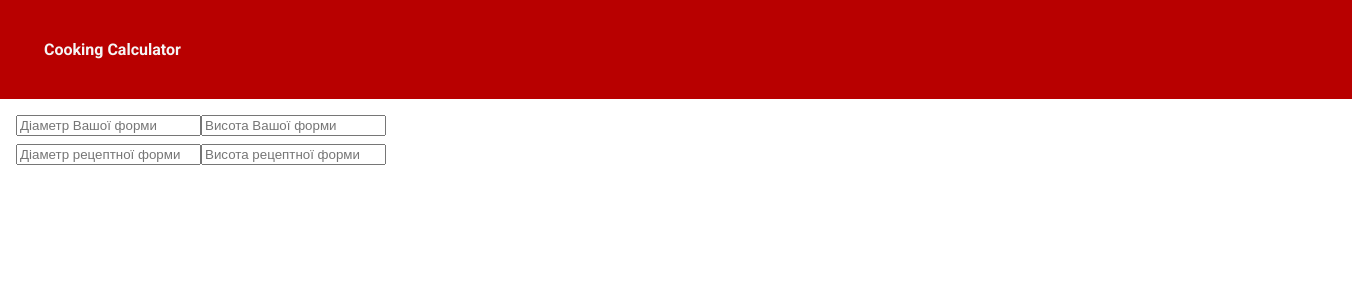
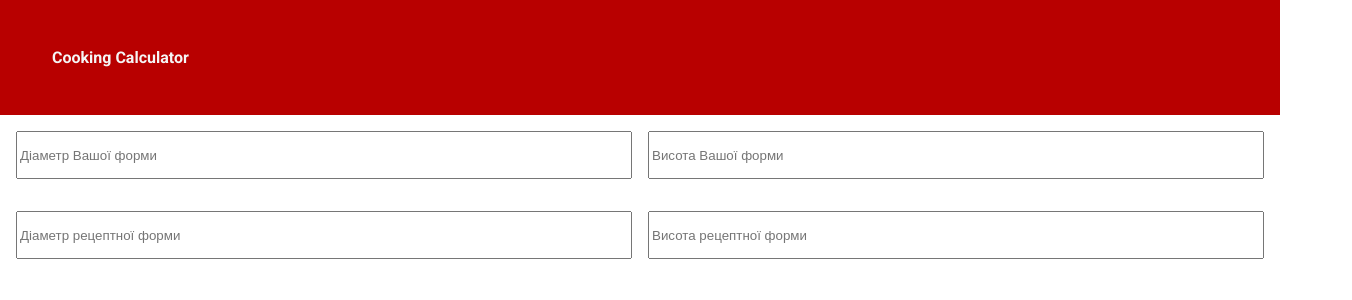
Before and after one commit to muteKey/cooking-utility, a React (Vite) app: page / in a window 1280 px wide. Shown: the top 300 px of the page, 1352 px wide, since content can reach past the window. Built offline with nearby package versions, Linux system fonts and the light colour scheme.

Commit message:
updated layout

```diff
--- a/src/App.jsx
+++ b/src/App.jsx
@@ -36,7 +36,7 @@ function App() {
         {
           coefficient > 0 ? (
             <>
-              <h4>Коефіціент {coefficient}</h4>
+              <h4>Коефіціент {coefficient.toFixed(2)}</h4>
               <div className='ingredients-container'>
               <p>Інгредієнти</p>
               {
@@ -60,8 +60,8 @@ function App() {
               }
             </div>
 
-            <button onClick={handleAddIngredient}>
-              <label>+  Додати інгредієнт</label>
+            <button className='btn-add-ingredient' onClick={handleAddIngredient}>
+              <label>Додати інгредієнт</label>
             </button>
             </>
           ) : null
--- a/src/components/IngredientInput.jsx
+++ b/src/components/IngredientInput.jsx
@@ -19,7 +19,7 @@ export default function IngredientInput(props) {
             />
             {
                 props.result > 0 ?
-                (<h4>{props.result}</h4>)
+                (<h4>{props.result.toFixed(2)}</h4>)
                 : null
             }
         </div>
--- a/src/components/MainParametersForm.jsx
+++ b/src/components/MainParametersForm.jsx
@@ -36,9 +36,9 @@ export default function MainParametersForm(props) {
     }
 
     return (
-        <form>
+        <form className="main-parameters-form">
             <div className='main-parameters'>
-                <div className='parameter-pair'>
+                <div className='parameters-pair'>
                     <input
                         type="number"
                         placeholder='Діаметр Вашої форми'
@@ -54,7 +54,7 @@ export default function MainParametersForm(props) {
                         value={formData.ownHeight}
                     />
                 </div>
-                <div className='parameter-pair'>
+                <div className='parameters-pair'>
                     <input
                         type="number"
                         placeholder='Діаметр рецептної форми'
--- a/src/index.css
+++ b/src/index.css
@@ -1,3 +1,7 @@
+* {
+  box-sizing: border-box;
+}
+
 body {
   font-family: 'Roboto', sans-serif;
   color: #2b283a;
@@ -13,28 +17,49 @@ header h1 {
   margin: 0;
   font-size: 1rem;
   color: whitesmoke;
-  padding: 0.5em;
+  padding: 1em;
 }
 
 main {
+  display: flex;
+  flex-direction: column;
+  gap: 1rem;
   padding: 1rem;
   width: 100%;
 }
 
+p {
+  margin: 0;
+}
+
+h4 {
+  margin: 0;
+}
+
+/* Main Params form */
+
 .main-parameters {
   display: flex;
   flex-direction: column;
-  gap: 0.5em;
-  column-gap: 0.5em;
+  gap: 2em;
 }
 
 .parameters-pair {
   display: flex;
-  gap: 0.5em;
+  height: 3rem;
+  justify-content: space;
+  gap: 1rem;
 }
+
+.parameters-pair input {
+  flex: 1;
+}
+
+/* Ingredients form */
 
 .ingredient-input {
   display: flex;
+  width: 48.8%;
   gap: 0.25em;
   align-items: center;
 }
@@ -45,6 +70,12 @@ main {
   row-gap: 1em;
 }
 
+.btn-add-ingredient {
+  height: 3rem;
+}
+
+/* Breakpoints */
+
 @media (min-width: 768px) {
   header {
     padding: 2em 2.25em;
--- a/vite.config.js
+++ b/vite.config.js
@@ -16,7 +16,7 @@ export default defineConfig({
     manifest: {
       name: 'cook-utility',
       short_name: 'cook-utility',
-      description: 'Set of handy tools for cooking calculations and etc',
+      description: 'Set of handy tools for cooking calculations etc',
       theme_color: '#f5f5f5',
       icons:[
         {
```
